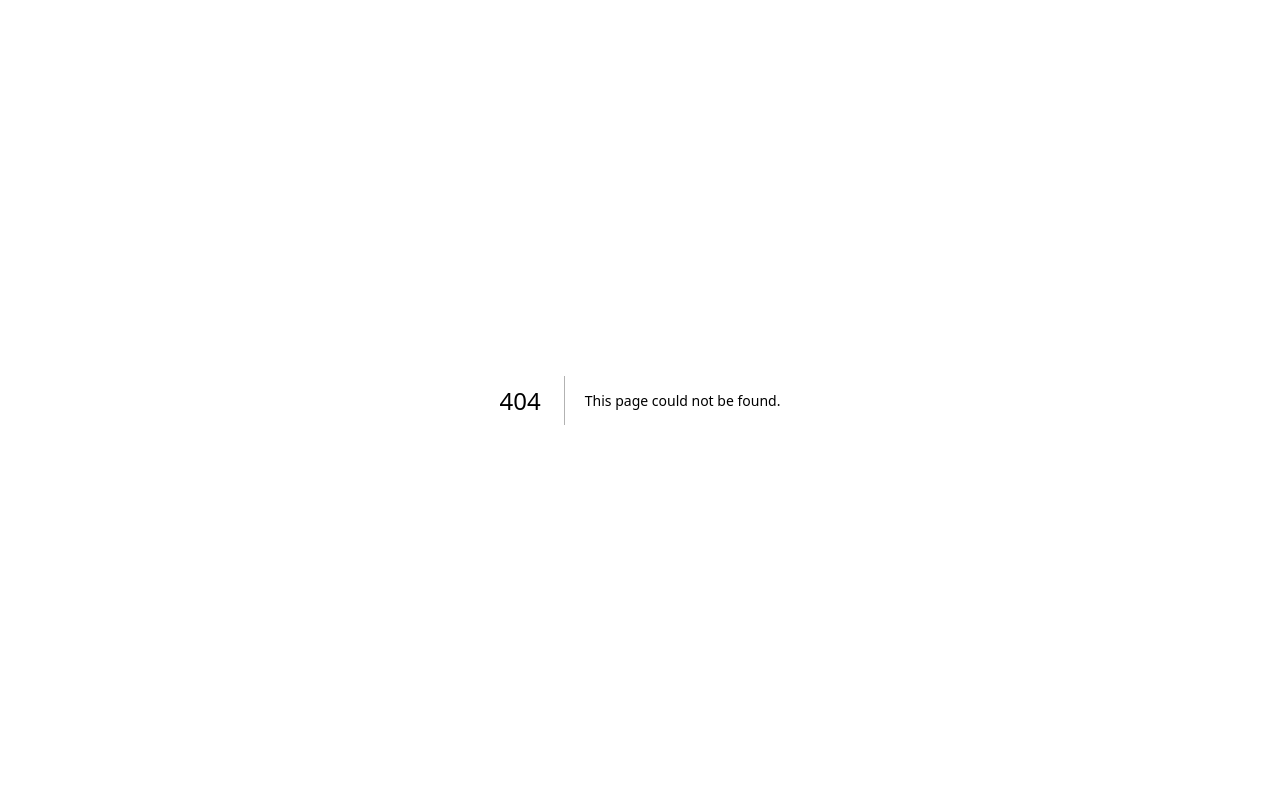
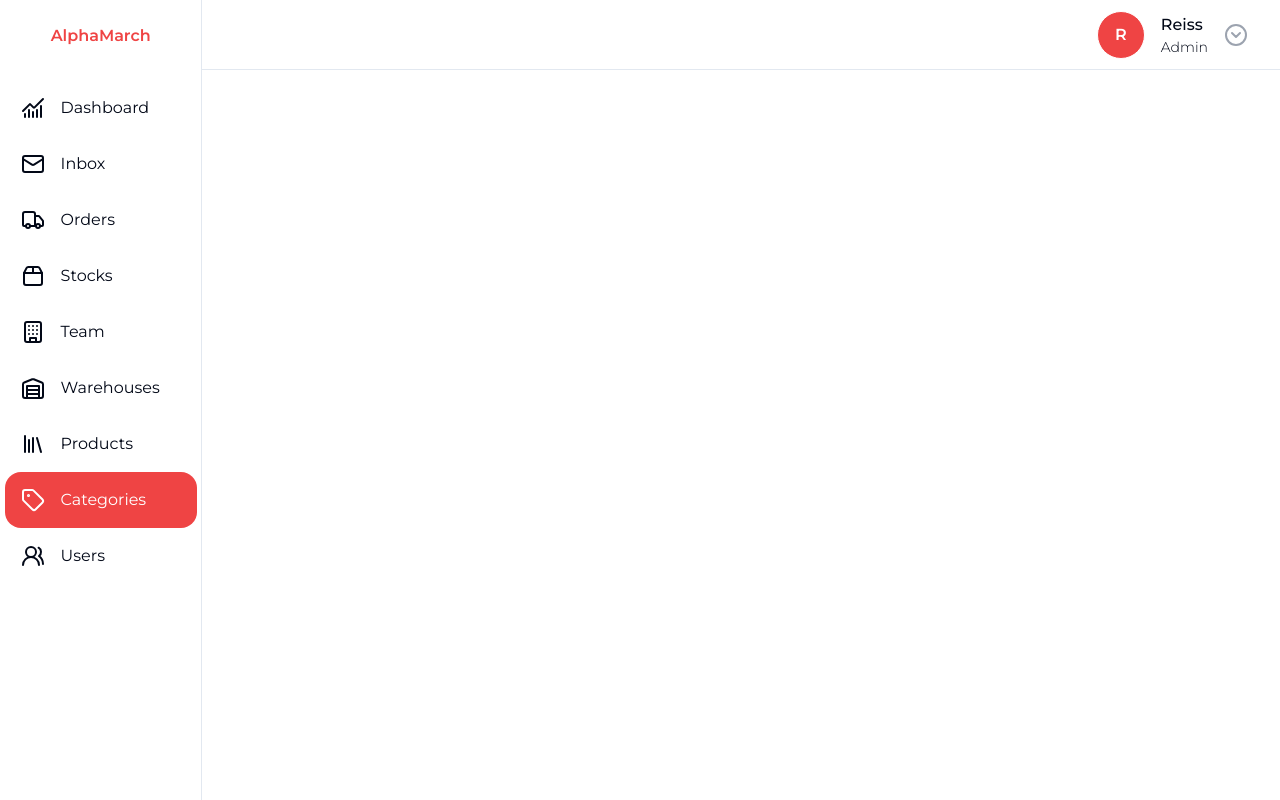
Before and after one commit to dti-multi-warehouse/MultiWarehouseWeb, a Next.js app: page /dashboard/categories in a window 1280 px wide. Before the commit this address had no page. Built offline with nearby package versions, Linux system fonts and the light colour scheme.

Commit message:
feat: add categories link

```diff
--- /dev/null
+++ b/app/dashboard/categories/page.tsx
@@ -0,0 +1,8 @@
+import {FC} from "react";
+
+
+const CategoriesPage: FC = () => {
+    return <></>
+}
+
+export default CategoriesPage
--- a/components/DashboardSidebar/index.tsx
+++ b/components/DashboardSidebar/index.tsx
@@ -1,6 +1,6 @@
 import {FC} from "react";
 import Link from "next/link";
-import {Building, ChartNoAxesCombined, Library, Mail, Package2, Truck, UsersRound, Warehouse} from "lucide-react";
+import {Building, ChartNoAxesCombined, Library, Mail, Package2, Tag, Truck, UsersRound, Warehouse} from "lucide-react";
 import SidebarLink from "@/components/DashboardSidebar/SidebarLink";
 import {SidebarLinkProps} from "@/components/DashboardSidebar/types";
 
@@ -44,6 +44,11 @@ const superAdminLinks: SidebarLinkProps[] = [
         link: "products"
     },
     {
+        icon: <Tag />,
+        text: "Categories",
+        link: "categories"
+    },
+    {
         icon: <UsersRound />,
         text: "Users",
         link: "users"
```
